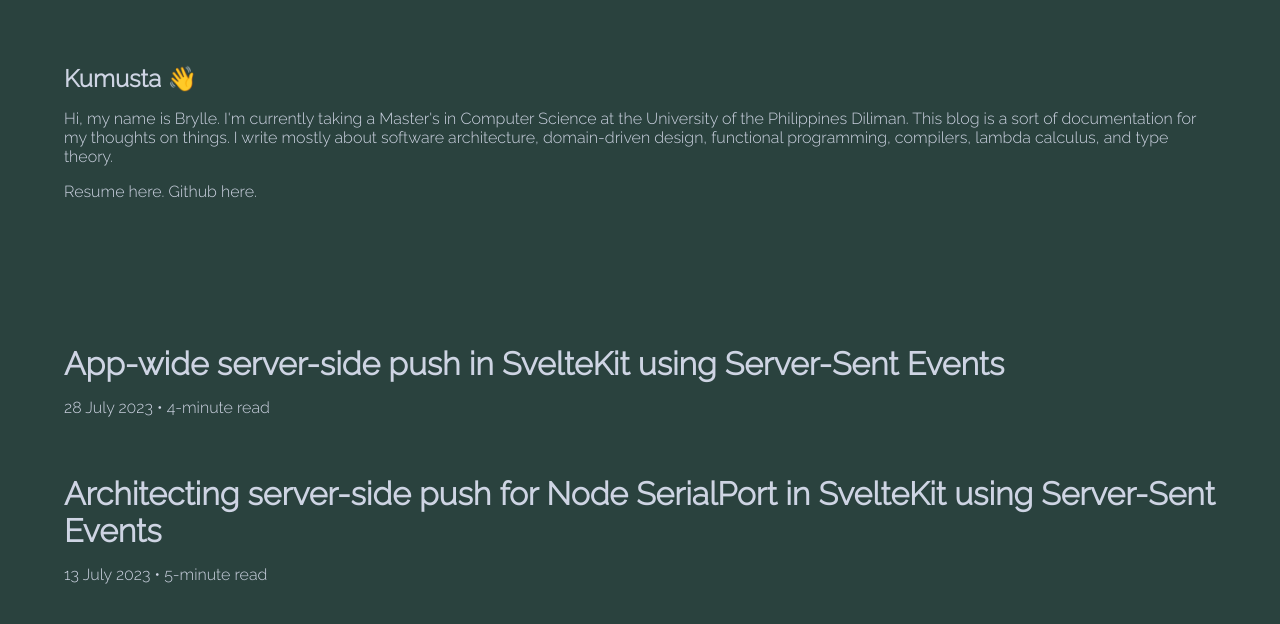
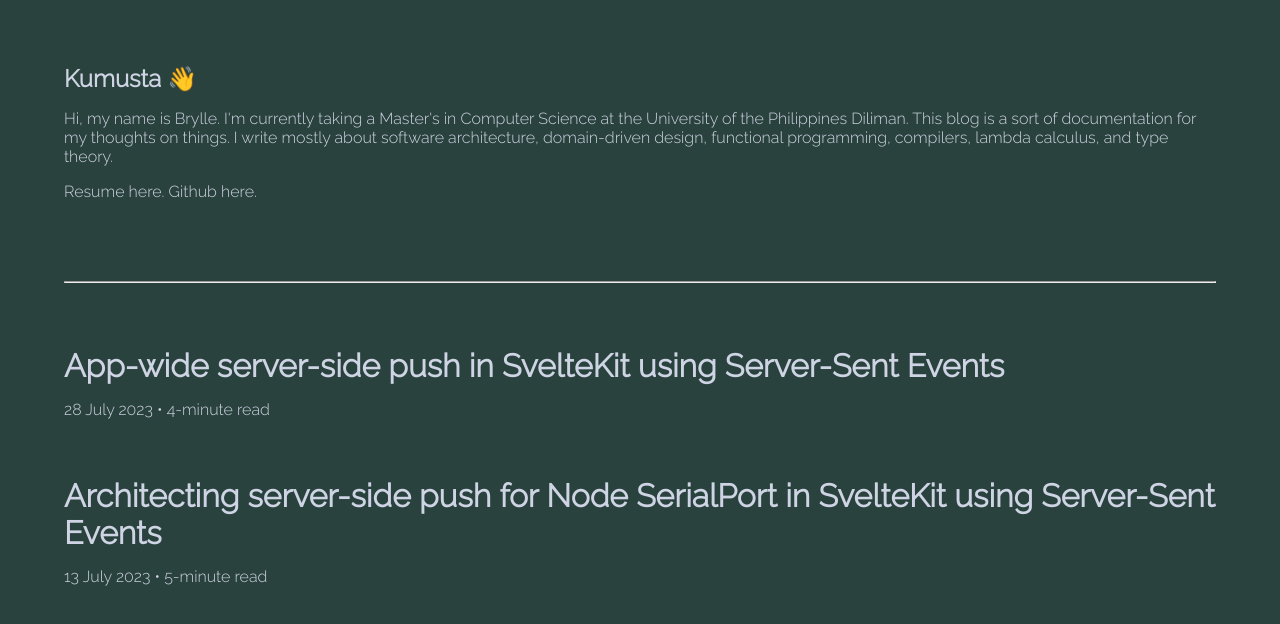
Before and after one commit to hi-brylle/hi-brylle-blog, a SvelteKit app: page / in a window 1280 px wide. Shown: the top 624 px of the page. Built offline with nearby package versions, Linux system fonts and the light colour scheme.

Commit message:
Add horizontal line in between about and the main list of content

```diff
--- a/src/routes/+page.svelte
+++ b/src/routes/+page.svelte
@@ -18,6 +18,8 @@
             Github <a href="https://github.com/hi-brylle" target="_blank">here</a>.
         </p>
     </aside>
+
+    <hr>
 
     <ul>
         {#each $nav_links as link}
@@ -43,6 +45,10 @@
         padding: 0;
         margin: 0;
         color: #CED4E3;
+    }
+
+    hr {
+        margin: 0% 5%;
     }
 
     ul {
```
